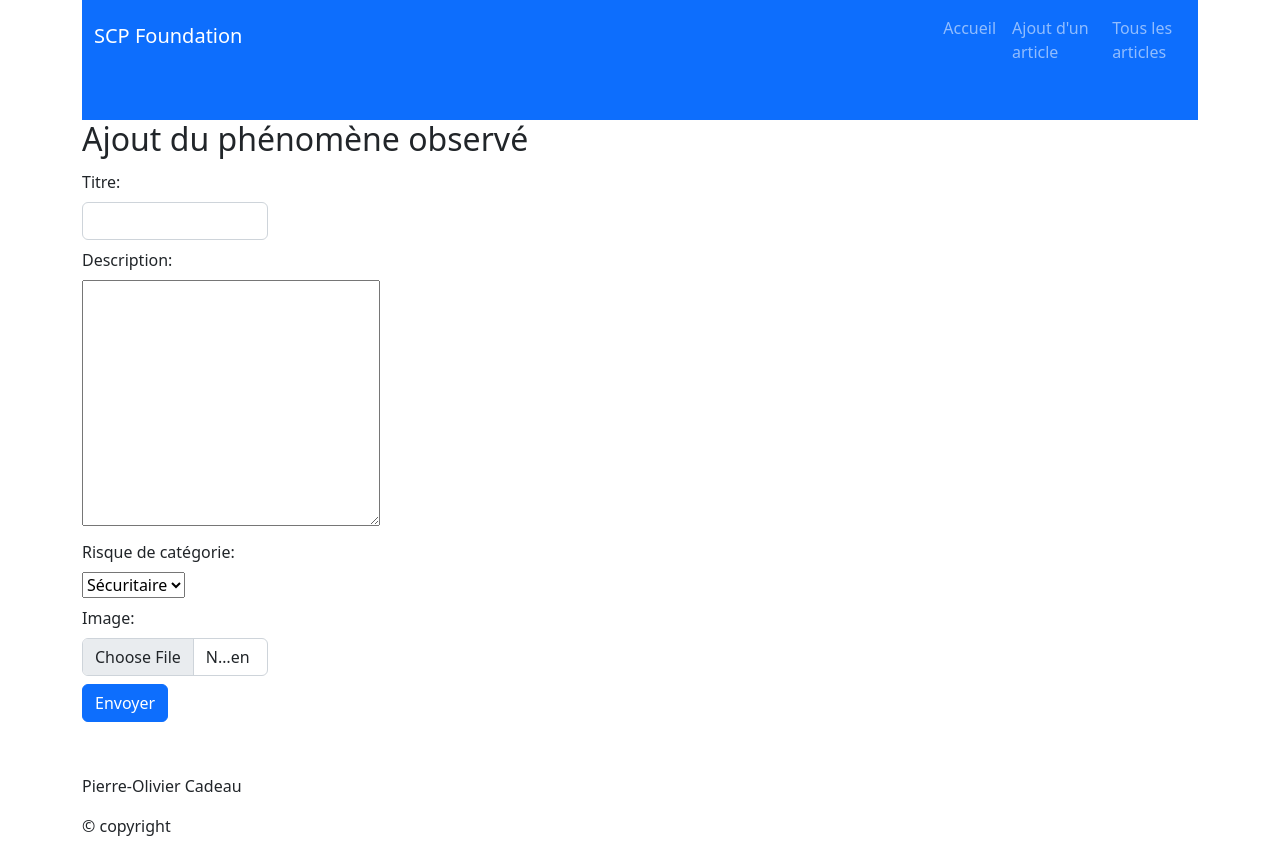
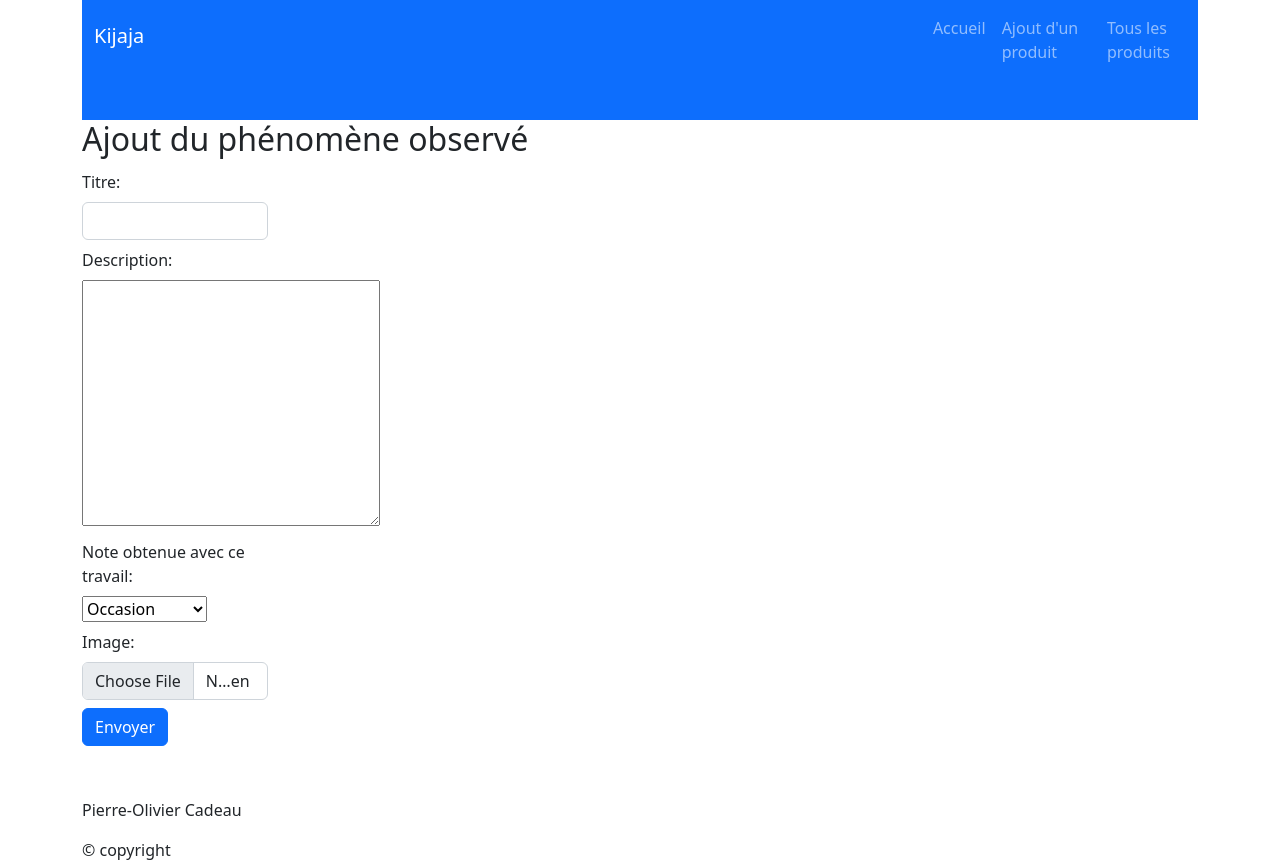
Before and after one commit to pierreolivierc/tp1Web, a Flask app: page /ajout_article in a window 1280 px wide. Shown: the top 862 px of the page. Before the commit the page ends 836 px from the top, so only its background shows below. Run offline with Flask 3, Linux system fonts and the light colour scheme; some libraries are stand-ins or nearby versions.

Commit message:
changement de nom

```diff
--- a/tp1_troqueur/tp1_PierreOlivierCadeau/app.py
+++ b/tp1_troqueur/tp1_PierreOlivierCadeau/app.py
@@ -29,11 +29,11 @@ def lister_routes():
         },
         {
             'route': '/ajout_article',
-            'nom': "Ajout d'un article"
+            'nom': "Ajout d'un produit"
         },
         {
             'route': '/details_objet',
-            'nom': 'Tous les articles'
+            'nom': 'Tous les produits'
         }
     ]
 
@@ -42,7 +42,7 @@ def index():
     """Affiche la page d'accueil"""
     return render_template(
         'article.jinja',
-        titre_h2='Les 5 derniers cas répertorié',
+        titre_h2='Les 5 derniers produits à échéanger',
         titre_h3='Test',
         src_image_article= '../static/images/image_par_default.jpg',
         message="Description d'article!",
@@ -84,7 +84,7 @@ def ajout_article():
 
         return render_template(
             'article.jinja',
-            titre_h2='Les 5 derniers cas répertorié',
+            titre_h2='Les 5 derniers produits à échéanger',
             titre_h3= titre,
             sous_titre= categorie,
             # trouvé une facon d'enregistrer l'image et l'afficher
--- a/tp1_troqueur/tp1_PierreOlivierCadeau/templates/base.jinja
+++ b/tp1_troqueur/tp1_PierreOlivierCadeau/templates/base.jinja
@@ -3,7 +3,7 @@
 <html xmlns="http://www.w3.org/1999/xhtml" lang="fr" xml:lang="fr">
 
 <head>
-    <title>{% if titre_onglet %} {{titre_onglet}} | {% endif %} Ebaie</title>
+    <title>{% if titre_onglet %} {{titre_onglet}} | {% endif %} Kijaja</title>
     <meta charset="utf-8" />
     <meta name="viewport" content="width=device-width, initial-scale=1" />
     <link rel="icon" href="https://www.cegepgarneau.ca/favicon.ico" />
@@ -14,7 +14,7 @@
     <nav class="navbar navbar-expand-lg fixed-top navbar-dark bg-primary">
         <div class="container">
             <div class="container-fluid">
-                <h1 class="navbar-brand" href="#">SCP Foundation</h1>
+                <h1 class="navbar-brand" href="#">Kijaja</h1>
             </div>
             <div class="collapse navbar-collapse" id="navbarNav">
                 <ul class="navbar-nav">
--- a/tp1_troqueur/tp1_PierreOlivierCadeau/templates/formulaire.jinja
+++ b/tp1_troqueur/tp1_PierreOlivierCadeau/templates/formulaire.jinja
@@ -3,7 +3,7 @@
 <html xmlns="http://www.w3.org/1999/xhtml" lang="fr" xml:lang="fr">
 
 <head>
-    <title>{% if titre_onglet %} {{titre_onglet}} | {% endif %} Ebaie</title>
+    <title>{% if titre_onglet %} {{titre_onglet}} | {% endif %} Kijaja</title>
     <meta charset="utf-8" />
     <meta name="viewport" content="width=device-width, initial-scale=1" />
     <link rel="icon" href="https://www.cegepgarneau.ca/favicon.ico" />
@@ -13,7 +13,7 @@
 <body>
     <nav class="navbar navbar-expand-lg navbar-dark bg-primary">
     <div class="container-fluid">
-        <h1 class="navbar-brand" href="#">SCP Foundation</h1>
+        <h1 class="navbar-brand" href="#">Kijaja</h1>
     </div>
     <div class="collapse navbar-collapse" id="navbarNav">
         <ul class="navbar-nav">
@@ -38,13 +38,11 @@
                     <textarea id="description" name="description" cols="30" rows="10"></textarea>
                 </div>
                 <div>
-                    <label for="categorie">Risque de catégorie:</label>
+                    <label for="categorie">Note obtenue avec ce travail:</label>
                     <select name="categorie" id="categorie">
-                        <option value="securitaire">Sécuritaire</option>
-                        <option value="euclid">Euclid</option>
-                        <option value="Keter">Keter</option>
-                        <option value="appolyon">Appolyon</option>
-                        <option value="thaumel">Thaumel</option>
+                        <option value="occasion">Occasion</option>
+                        <option value="presque_neuf">Presque Neuf</option>
+                        <option value="neuf">Neuf</option>
                     </select>
                 </div>
                 <div>
```
